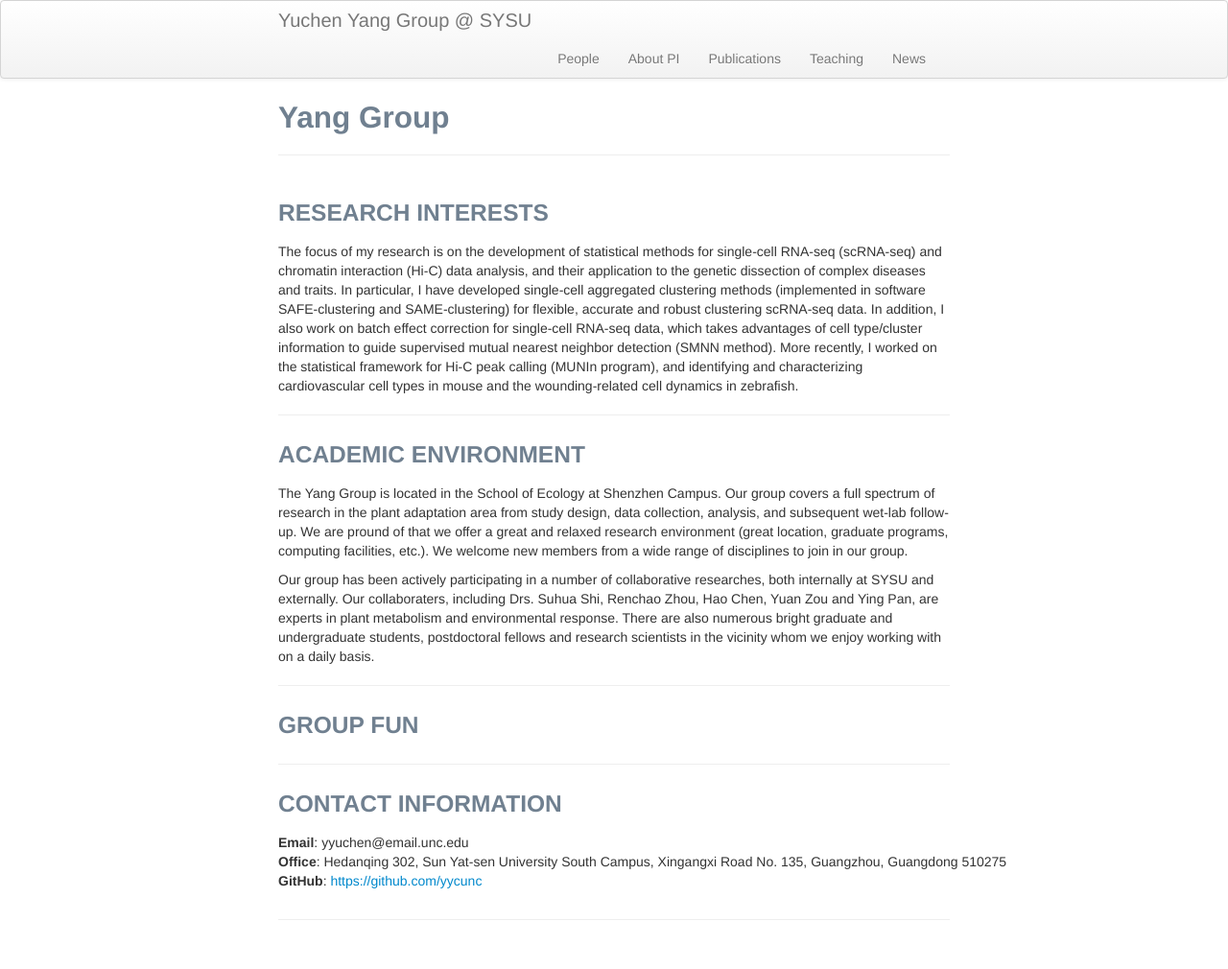
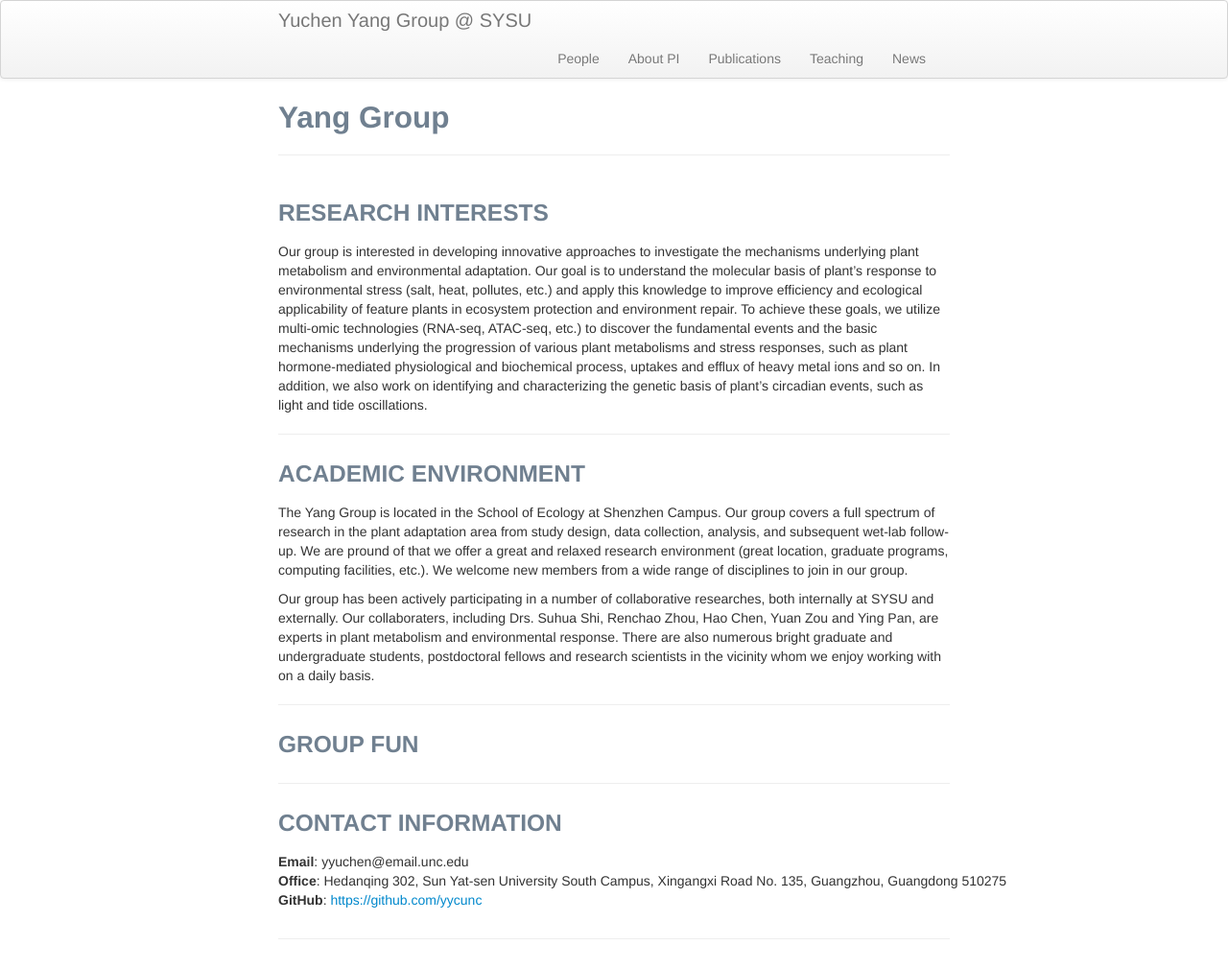
Before and after one commit to yuchenyanggroup/yuchenyanggroup.github.io, a Jekyll site: the page built from index.md, in a window 1280 px wide. Shown: the whole page at 96% size. Built offline with Jekyll 4.4.1, drawn with Linux system fonts in a browser that asks for light colours.

Commit message:
Update index.md

```diff
--- a/index.md
+++ b/index.md
@@ -5,7 +5,8 @@ title: Yang Group
 
 ### RESEARCH INTERESTS
 
-The focus of my research is on the development of statistical methods for single-cell RNA-seq (scRNA-seq) and chromatin interaction (Hi-C) data analysis, and their application to the genetic dissection of complex diseases and traits. In particular, I have developed single-cell aggregated clustering methods (implemented in software SAFE-clustering and SAME-clustering) for flexible, accurate and robust clustering scRNA-seq data. In addition, I also work on batch effect correction for single-cell RNA-seq data, which takes advantages of cell type/cluster information to guide supervised mutual nearest neighbor detection (SMNN method). More recently, I worked on the statistical framework for Hi-C peak calling (MUNIn program), and identifying and characterizing cardiovascular cell types in mouse and the wounding-related cell dynamics in zebrafish.
+Our group is interested in developing innovative approaches to investigate the mechanisms underlying plant metabolism and environmental adaptation. Our goal is to understand the molecular basis of plant’s response to environmental stress (salt, heat, pollutes, etc.) and apply this knowledge to improve efficiency and ecological applicability of feature plants in ecosystem protection and environment repair. To achieve these goals, we utilize multi-omic technologies (RNA-seq, ATAC-seq, etc.) to discover the fundamental events and the basic mechanisms underlying the progression of various plant metabolisms and stress responses, such as plant hormone-mediated physiological and biochemical process, uptakes and efflux of heavy metal ions and so on. In addition, we also work on identifying and characterizing the genetic basis of plant’s circadian events, such as light and tide oscillations.
+
 
 ---
 
```
